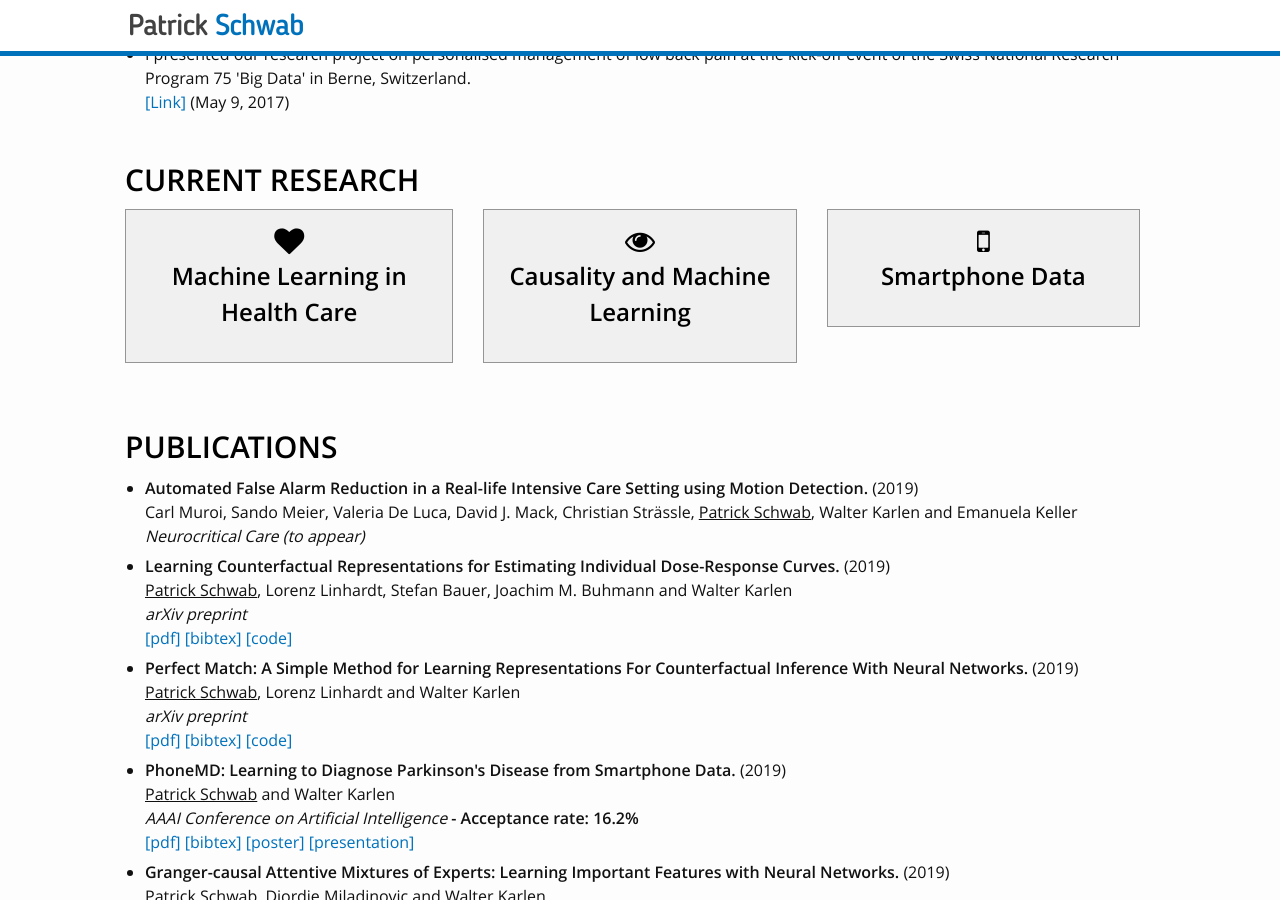
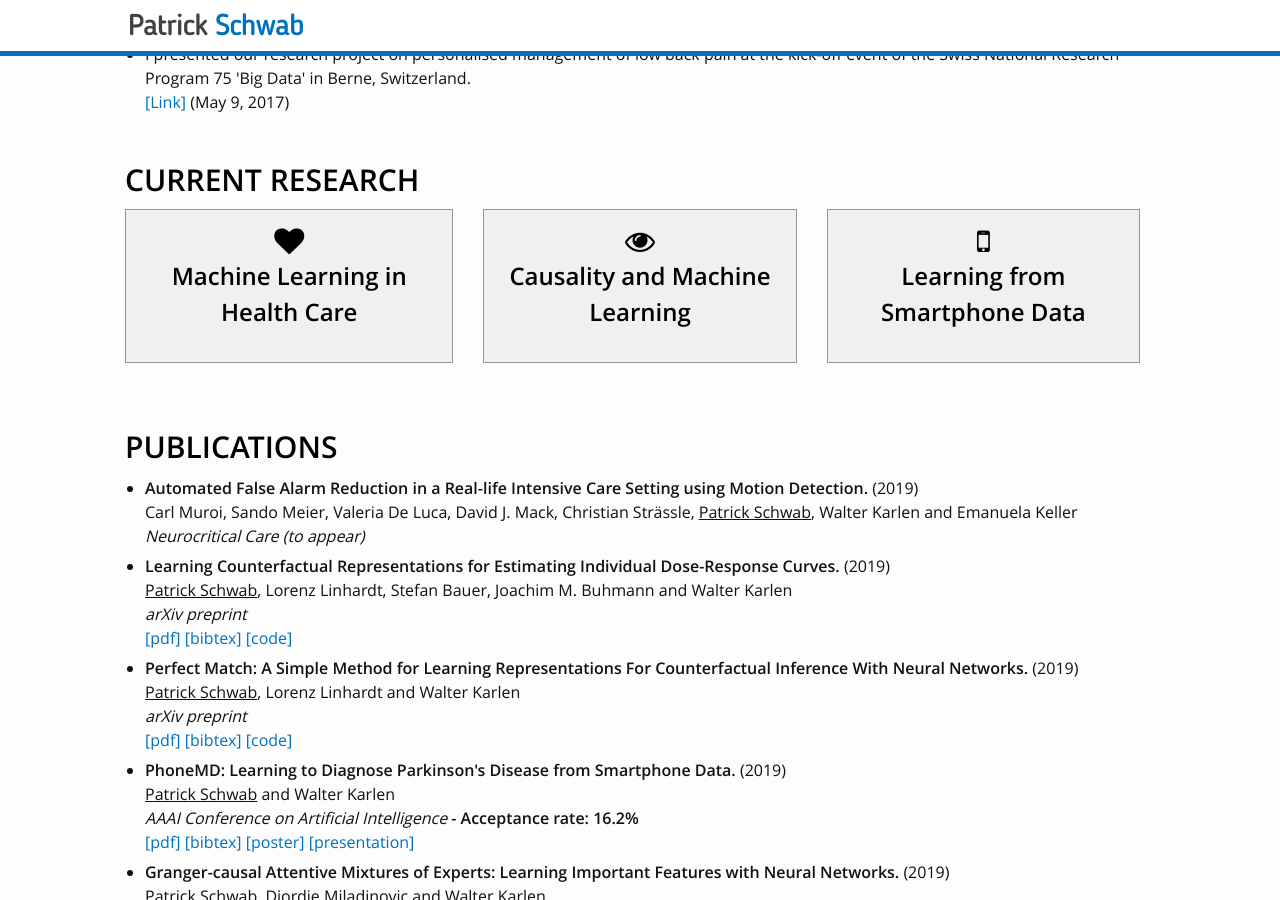
Before and after one commit to d909b/d909b.github.io, a Jekyll site: the page built from index.html, in a window 1280 px wide and 900 px high, scrolled down 2092 px. Built offline with Jekyll 4.4.1, drawn with Linux system fonts in a browser that asks for light colours; nearby versions of some CDN libraries; library files that are not in the unit come from our copies.

```diff
--- a/index.html
+++ b/index.html
@@ -62,7 +62,7 @@ layout: default
       <div class="col-md-4 incentiveBoxOuter">
         <div class="incentiveBox">
           <div class="incentiveIcon fa fa-mobile"></div>
-          <div class="incentiveHeader">Smartphone Data</div>
+          <div class="incentiveHeader">Learning from Smartphone Data</div>
           <div class="incentiveText"></div>
         </div>
       </div>
```
